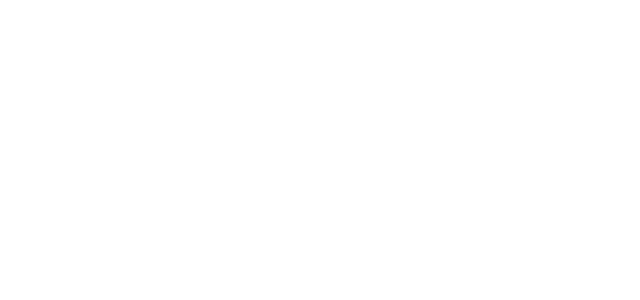
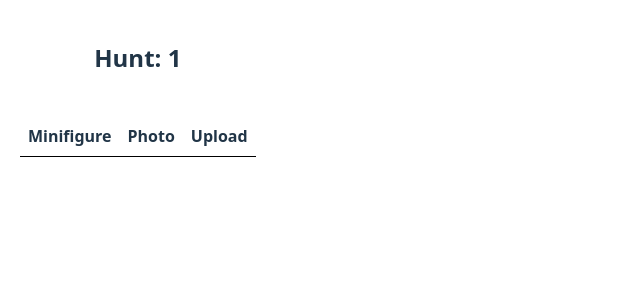
Before and after one commit to elaaquino/ldc-minifigure-hunts, a React (Vite) app in the folder ldc-thing/: page /hunt/1 in a window 1280 px wide. Before the commit this address had no page. Shown: the top 300 px of the page, without its empty margins (0-640 px from the left). Built offline with nearby package versions, Linux system fonts and the light colour scheme.

Commit message:
added landing page, working on buttons

```diff
--- a/ldc-thing/src/App.jsx
+++ b/ldc-thing/src/App.jsx
@@ -1,11 +1,11 @@
 import { Routes, Route, useNavigate } from 'react-router-dom';
-import './App.css';
+import HuntPage from './HuntPage';  // make sure this path is correct!
 
 function LandingPage() {
   const navigate = useNavigate();
 
   return (
-    <div className="app">
+    <div style={{ textAlign: 'center', padding: '20px' }}>
       <h1>LEGO Scavenger Hunt</h1>
       <p>Select your hunt and start finding minifigures!</p>
       <button onClick={() => navigate('/select')}>Start!</button>
@@ -15,16 +15,10 @@
 
 function SelectHuntPage() {
   return (
-    <div className="select-name">
-      <h2>Select a hunt</h2>
-      <ul>
-        <li>Rainbow Astronauts</li>
-        <li>Food Minifigures</li>
-        <li>LEGO Movie</li>
-        <li>EXCLUSIVE Summer Hunt</li>
-      </ul>
+    <div style={{ textAlign: 'center', padding: '20px'}}>
+      <h1>Select a hunt</h1>
     </div>
-  );
+  )
 }
 
 function App() {
@@ -32,6 +26,7 @@
     <Routes>
       <Route path="/" element={<LandingPage />} />
       <Route path="/select" element={<SelectHuntPage />} />
+      <Route path="/hunt/:huntId" element={<HuntPage />} />  {/* This line */}
     </Routes>
   );
 }
--- a/ldc-thing/src/HuntPage.jsx
+++ b/ldc-thing/src/HuntPage.jsx
@@ -2,6 +2,110 @@
 import { useState } from 'react';
 
 const mockHunts = {
-    astronauts: ['Red', 'Orange', 'Yellow', 'Green', 'Blue', 'Purple'];
+  astronauts: ['Red', 'Orange', 'Yellow', 'Green', 'Blue', 'Purple'],
+  food: ['Burger', 'Pizza', 'Ice Cream'],
+  movie: ['Unikitty', 'WildStyle', 'Emmet', 'PresidentBusiness', 'EvilBot'],
+  'exclusive-summer': ['Sun', 'Beachball', 'Ice Cream Cone'],
+};
 
+function HuntPage() {
+  const { huntId } = useParams();
+  const minifigs = mockHunts[huntId] || [];
+  const [found, setFound] = useState({});
+
+  const handleUpload = (name, event) => {
+    const file = event.target.files[0];
+    if (file) {
+      const url = URL.createObjectURL(file);
+      setFound((prev) => ({ ...prev, [name]: url }));
+    }
+  };
+
+  return (
+    <div
+      style={{
+        display: 'flex',
+        flexDirection: 'column',
+        alignItems: 'center',
+        padding: '20px',
+        boxSizing: 'border-box',
+        minHeight: '100vh',
+        width: '100%',
+        maxWidth: '480px', // max width for phones/tablets
+        margin: '0 auto',
+        textAlign: 'center',
+      }}
+    >
+      <h2>Hunt: {huntId}</h2>
+
+      <table
+        style={{
+          width: '100%',
+          borderCollapse: 'collapse',
+          marginTop: '20px',
+        }}
+      >
+        <thead>
+          <tr>
+            <th
+              style={{
+                borderBottom: '1px solid black',
+                padding: '8px',
+                fontWeight: 'bold',
+              }}
+            >
+              Minifigure
+            </th>
+            <th
+              style={{
+                borderBottom: '1px solid black',
+                padding: '8px',
+                fontWeight: 'bold',
+              }}
+            >
+              Photo
+            </th>
+            <th
+              style={{
+                borderBottom: '1px solid black',
+                padding: '8px',
+                fontWeight: 'bold',
+              }}
+            >
+              Upload
+            </th>
+          </tr>
+        </thead>
+        <tbody>
+          {minifigs.map((name) => (
+            <tr key={name} style={{ borderBottom: '1px solid #ddd' }}>
+              <td style={{ padding: '8px', fontWeight: '600' }}>{name}</td>
+              <td style={{ padding: '8px' }}>
+                {found[name] ? (
+                  <img
+                    src={found[name]}
+                    alt={name}
+                    width="80"
+                    style={{ borderRadius: '6px', objectFit: 'cover' }}
+                  />
+                ) : (
+                  <em>No photo</em>
+                )}
+              </td>
+              <td style={{ padding: '8px' }}>
+                <input
+                  type="file"
+                  accept="image/*"
+                  onChange={(e) => handleUpload(name, e)}
+                  style={{ cursor: 'pointer' }}
+                />
+              </td>
+            </tr>
+          ))}
+        </tbody>
+      </table>
+    </div>
+  );
 }
+
+export default HuntPage;
```
Also changed, not shown: ldc-thing/src/LandingPage.jsx (added, +22 -0 lines), ldc-thing/src/SelectHuntPage.jsx (added, +42 -0 lines), 1 other file (tests, documents, lock files or other folders).
